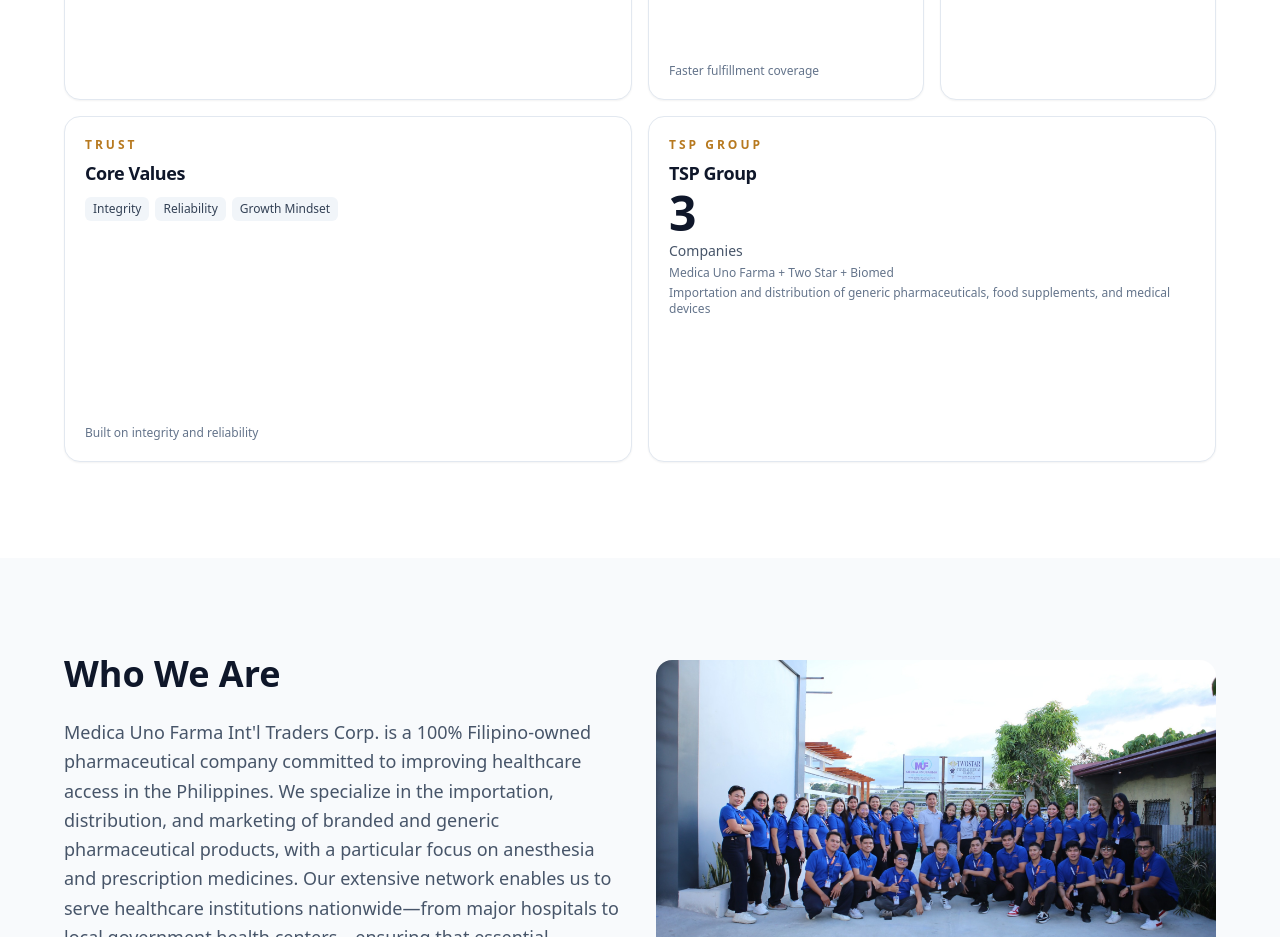
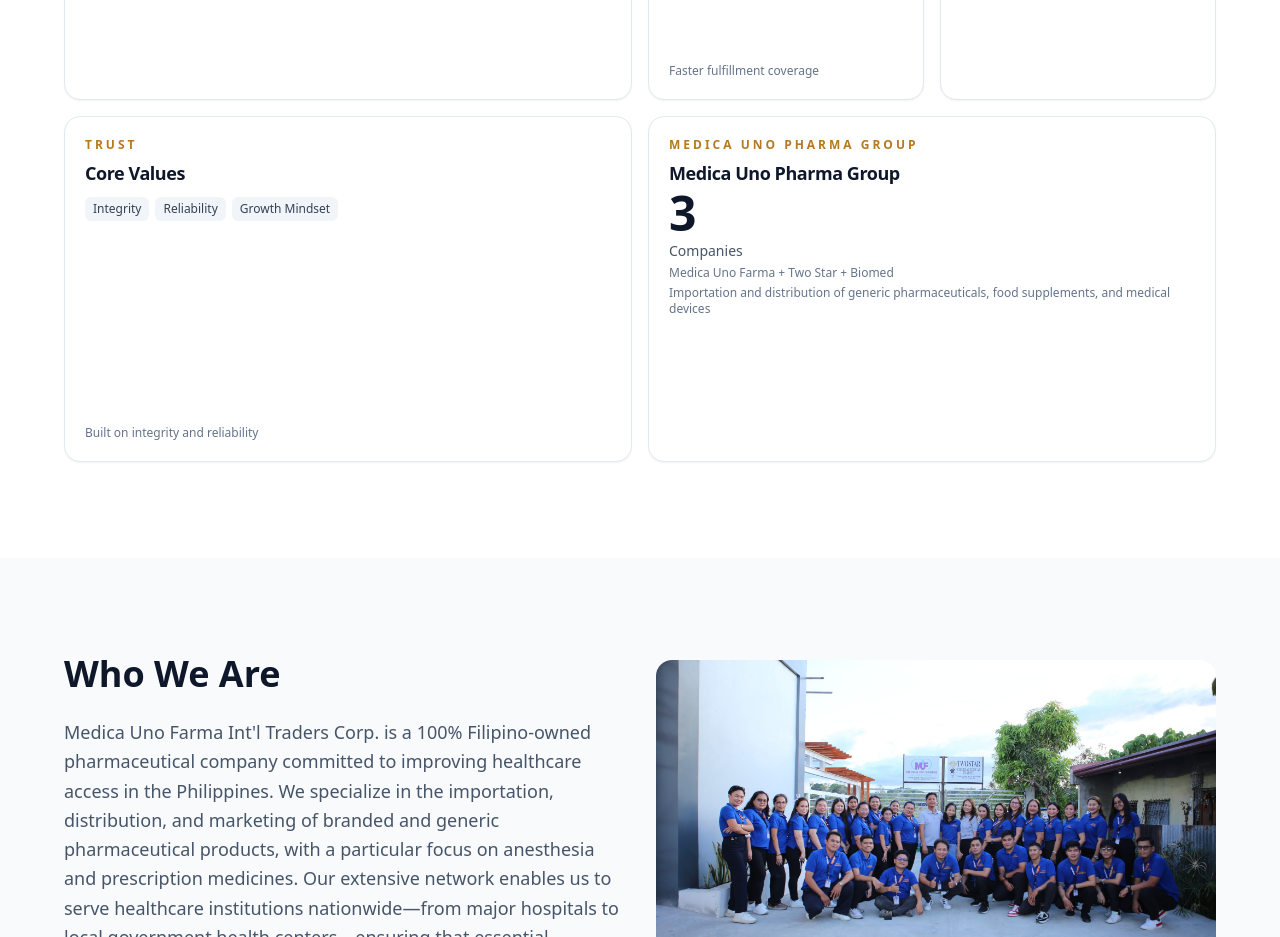
Before and after one commit to AdminMUPG/landing-page-mupg, a React (Vite) app: page / in a window 1280 px wide. Shown: the part 2240-3177 px from the top of the page. Built offline with nearby package versions, Linux system fonts and the light colour scheme.

Commit message:
Update company name in createTwostarBentoItems: Changed 'TSP GROUP' to 'MEDICA UNO PHARMA GROUP' and updated the title for consistency with recent branding updates.

```diff
--- a/src/data/tspBento.tsx
+++ b/src/data/tspBento.tsx
@@ -259,10 +259,10 @@
       rowSpan: 'row-span-1',
       header: (
         <p className="text-xs font-bold tracking-[0.25em] uppercase text-[#B7791F]">
-          TSP GROUP
+          MEDICA UNO PHARMA GROUP
         </p>
       ),
-      title: 'TSP Group',
+      title: 'Medica Uno Pharma Group',
       description: (
         <div className="space-y-1 text-sm text-slate-600">
           <div className="text-5xl font-bold text-slate-900 leading-none">3</div>
```
